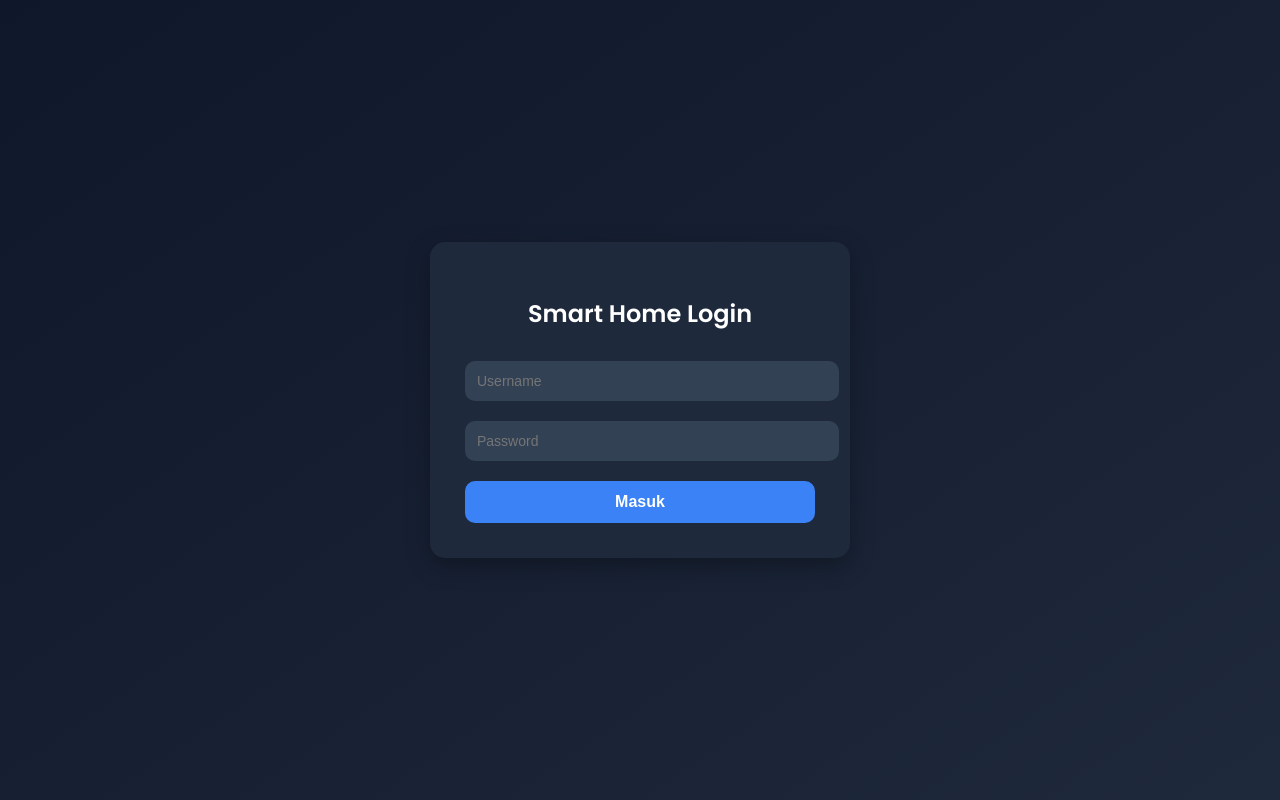
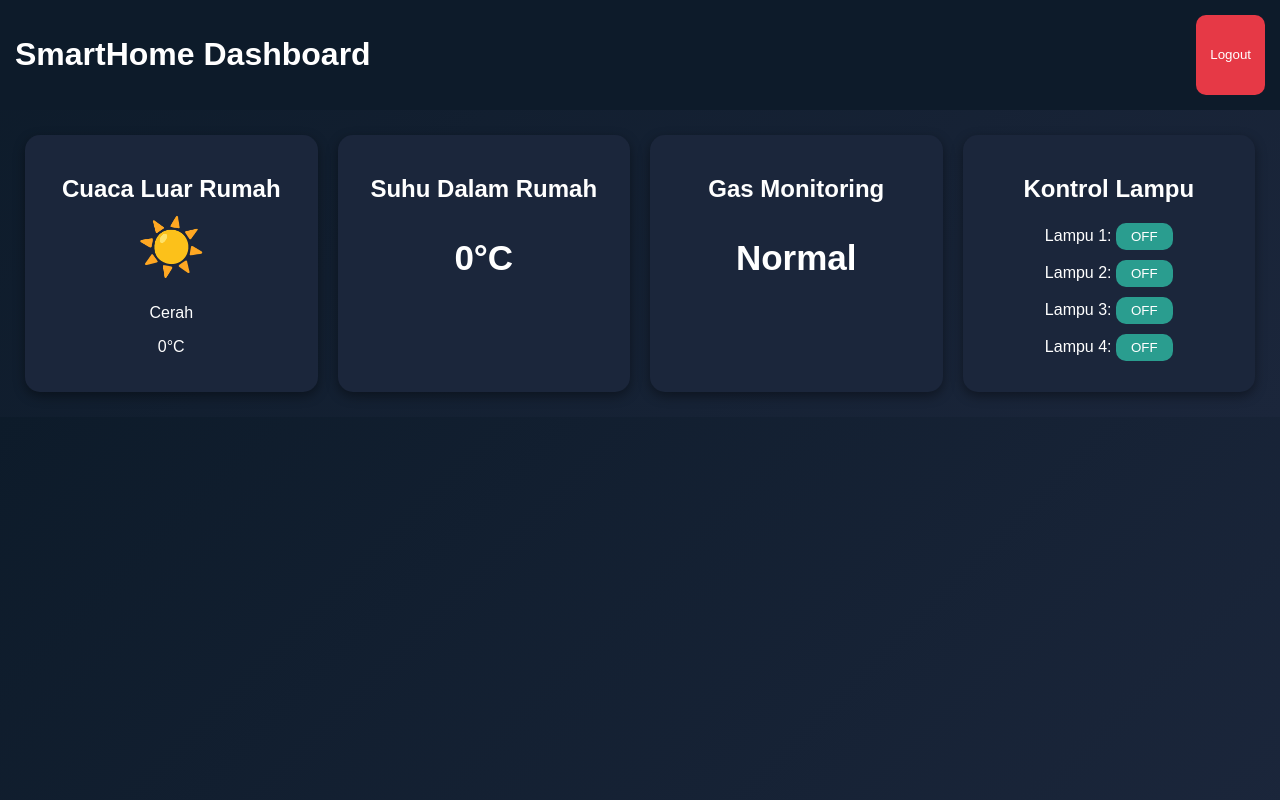
Before and after one commit to ryzengg17-gt/SmartHome-Automation, a website: page index.html in a window 1280 px wide. Drawn offline with Linux system fonts and the light colour scheme.

Commit message:
Add files via upload

```diff
--- a/index.html
+++ b/index.html
@@ -1,35 +1,68 @@
 <!DOCTYPE html>
-<html lang="id">
+<html lang="en">
 <head>
     <meta charset="UTF-8">
-    <title>Login Smart Home</title>
+    <meta name="viewport" content="width=device-width, initial-scale=1.0">
+    <title>SmartHome Dashboard</title>
     <link rel="stylesheet" href="style.css">
 </head>
 <body>
 
-<div class="login-container">
-    <div class="login-box">
-        <h2>Smart Home Login</h2>
+<header class="topbar">
+    <h1>SmartHome Dashboard</h1>
+    <button class="logout-btn" onclick="logout()">Logout</button>
+</header>
 
-        <input id="username" type="text" placeholder="Username">
-        <input id="password" type="password" placeholder="Password">
+<div class="container fade-in">
 
-        <button onclick="login()">Masuk</button>
+    <!-- Cuaca -->
+    <div class="card weather-card">
+        <h2>Cuaca Luar Rumah</h2>
+        <div id="weatherIcon" class="weather-icon">☁️</div>
+        <p id="weatherStatus">Menunggu data...</p>
+        <p id="weatherTemp">0°C</p>
     </div>
+
+    <!-- Suhu Dalam -->
+    <div class="card">
+        <h2>Suhu Dalam Rumah</h2>
+        <p id="indoorTemp" class="big-number">0°C</p>
+    </div>
+
+    <!-- Gas -->
+    <div class="card">
+        <h2>Gas Monitoring</h2>
+        <p id="gasStatus" class="big-number">Normal</p>
+    </div>
+
+    <!-- Lampu -->
+    <div class="card">
+        <h2>Kontrol Lampu</h2>
+
+        <div class="lamp">
+            Lampu 1:
+            <button class="lamp-btn" onclick="toggleLamp(1)" id="lamp1">OFF</button>
+        </div>
+
+        <div class="lamp">
+            Lampu 2:
+            <button class="lamp-btn" onclick="toggleLamp(2)" id="lamp2">OFF</button>
+        </div>
+
+        <div class="lamp">
+            Lampu 3:
+            <button class="lamp-btn" onclick="toggleLamp(3)" id="lamp3">OFF</button>
+        </div>
+
+        <div class="lamp">
+            Lampu 4:
+            <button class="lamp-btn" onclick="toggleLamp(4)" id="lamp4">OFF</button>
+        </div>
+
+    </div>
+
 </div>
 
-<script>
-function login() {
-    const u = document.getElementById("username").value;
-    const p = document.getElementById("password").value;
-
-    if (u === "admin" && p === "1234") {
-        window.location.href = "index.html";
-    } else {
-        alert("Username / Password salah!");
-    }
-}
-</script>
-
+<script src="script.js"></script>
 </body>
 </html>
--- a/script.js
+++ b/script.js
@@ -1,34 +1,53 @@
-// ------------------- LAMPU ------------------------
+/* ===== LOGIN SYSTEM ===== */
+function login() {
+    let user = document.getElementById("username").value;
+    let pass = document.getElementById("password").value;
+
+    if (user === "admin" && pass === "12345") {
+        window.location.href = "index.html";
+    } else {
+        alert("Username atau Password salah!");
+    }
+}
+
+function logout() {
+    window.location.href = "login.html";
+}
+
+/* ===== LAMPU ===== */
 function toggleLamp(id) {
-    const btn = document.getElementById("lamp" + id);
-    const current = btn.classList.contains("on");
+    let btn = document.getElementById("lamp" + id);
 
-    if (current) {
+    if (btn.classList.contains("on")) {
         btn.classList.remove("on");
         btn.innerText = "OFF";
-        fetch(/lamp/${id}/off);
     } else {
         btn.classList.add("on");
         btn.innerText = "ON";
-        fetch(/lamp/${id}/on);
     }
 }
 
-// ------------------- UPDATE SENSOR ------------------------
-async function loadData() {
-    try {
-        const r = await fetch("/data");
-        const data = await r.json();
+/* ===== CUACA (DEMO SAAT BELUM ADA SENSOR) ===== */
+function updateWeather(status) {
+    const icon = document.getElementById("weatherIcon");
+    const text = document.getElementById("weatherStatus");
 
-        document.getElementById("cuaca").innerHTML = data.cuaca;
-        document.getElementById("suhuDalam").innerHTML = data.suhuDalam + " °C";
-        document.getElementById("suhuLuar").innerHTML = data.suhuLuar + " °C";
-        document.getElementById("gas").innerHTML = data.gas;
+    if (!icon || !text) return;
 
-    } catch(e) {
-        console.log("Gagal mengambil data");
+    if (status === "rain") {
+        icon.innerHTML = "🌧️";
+        text.innerText = "Hujan";
+    } else if (status === "sun") {
+        icon.innerHTML = "☀️";
+        text.innerText = "Cerah";
+    } else if (status === "cloud") {
+        icon.innerHTML = "☁️";
+        text.innerText = "Mendung";
     }
 }
 
-setInterval(loadData, 2000);
-loadData();
+// contoh animasi demo
+setInterval(() => {
+    let w = ["rain", "sun", "cloud"];
+    updateWeather(w[Math.floor(Math.random()*3)]);
+}, 5000);
--- a/style.css
+++ b/style.css
@@ -1,130 +1,134 @@
-/* GOOGLE FONT */
-@import url('https://fonts.googleapis.com/css2?family=Poppins:wght@300;400;500;600;700&display=swap');
-
-/* GLOBAL */
+/* ===== GLOBAL ===== */
 body {
+    font-family: "Poppins", sans-serif;
     margin: 0;
-    font-family: 'Poppins', sans-serif;
-    background: linear-gradient(145deg, #0f172a, #1e293b);
+    background: linear-gradient(135deg, #0d1b2a, #1b263b);
     color: white;
 }
 
-/* LOGIN PAGE ------------------------------------------------------- */
-.login-container {
-    width: 100%;
-    height: 100vh;
+/* Animasi Fade */
+.fade-in {
+    animation: fadeIn 0.8s ease;
+}
+@keyframes fadeIn {
+    from { opacity: 0; transform: translateY(15px); }
+    to { opacity: 1; transform: translateY(0); }
+}
+
+/* ===== LOGIN PAGE ===== */
+.login-body {
     display: flex;
     justify-content: center;
     align-items: center;
+    height: 100vh;
 }
 
-.login-box {
-    background: #1e293b;
-    padding: 35px;
-    width: 350px;
+.login-container {
+    background: #1b263b;
+    padding: 30px;
     border-radius: 15px;
-    box-shadow: 0 8px 25px rgba(0,0,0,0.3);
-    animation: fadeIn 0.7s ease;
+    width: 320px;
+    text-align: center;
+    box-shadow: 0 4px 20px rgba(0,0,0,0.5);
 }
 
-.login-box h2 {
-    text-align: center;
+.login-title {
     margin-bottom: 20px;
-    font-weight: 600;
 }
 
 .login-box input {
     width: 100%;
-    padding: 12px;
-    margin: 10px 0;
-    border-radius: 10px;
+    padding: 10px;
+    margin: 8px 0;
     border: none;
-    background: #334155;
-    color: white;
-    outline: none;
-    font-size: 14px;
-    transition: 0.3s;
+    border-radius: 8px;
 }
 
-.login-box input:focus {
-    background: #475569;
+.login-btn {
+    width: 100%;
+    padding: 10px;
+    margin-top: 15px;
+    border: none;
+    border-radius: 10px;
+    background: #00a8e8;
+    color: white;
+    font-size: 16px;
+    cursor: pointer;
 }
 
-.login-box button {
-    width: 100%;
-    padding: 12px;
+.login-btn:hover {
+    background: #0077b6;
+}
+
+.login-footer {
+    margin-top: 15px;
+    font-size: 12px;
+    opacity: 0.7;
+}
+
+/* ===== DASHBOARD ===== */
+.topbar {
+    padding: 15px;
+    background: #0d1b2a;
+    display: flex;
+    justify-content: space-between;
+}
+
+.logout-btn {
+    background: #e63946;
     border: none;
-    background: #3b82f6;
+    padding: 8px 14px;
     border-radius: 10px;
     color: white;
-    font-size: 16px;
-    margin-top: 10px;
     cursor: pointer;
-    font-weight: 600;
-    transition: 0.2s;
 }
 
-.login-box button:hover {
-    background: #2563eb;
-}
-
-/* DASHBOARD -------------------------------------------------------- */
-
-.header-title {
-    text-align: center;
-    padding: 20px;
-    font-size: 28px;
-    font-weight: 600;
-}
-
-.dashboard {
+.container {
     display: grid;
-    padding: 20px;
+    grid-template-columns: repeat(auto-fit, minmax(230px, 1fr));
     gap: 20px;
-    grid-template-columns: repeat(auto-fit, minmax(250px, 1fr));
+    padding: 25px;
 }
 
 .card {
-    background: #1e293b;
+    background: #1b263b;
     padding: 20px;
     border-radius: 15px;
-    box-shadow: 0 5px 20px rgba(0,0,0,0.3);
-    animation: fadeIn 0.7s;
+    box-shadow: 0 4px 12px rgba(0,0,0,0.4);
+    text-align: center;
 }
 
-.card h3 {
-    margin: 0;
-    font-size: 20px;
-    font-weight: 600;
+.big-number {
+    font-size: 35px;
+    font-weight: bold;
 }
 
-.value {
-    font-size: 40px;
-    margin-top: 15px;
-    font-weight: 700;
-    text-align: right;
+/* Weather Icon */
+.weather-icon {
+    font-size: 55px;
+    margin: 10px 0;
+    animation: float 2s infinite ease-in-out;
 }
 
-.btn-toggle {
-    width: 100%;
-    padding: 12px;
-    background: #dc2626;
+@keyframes float {
+    0%, 100% { transform: translateY(0); }
+    50% { transform: translateY(-8px); }
+}
+
+/* Lamp Control */
+.lamp {
+    margin: 10px 0;
+}
+
+.lamp-btn {
+    padding: 6px 15px;
     border: none;
     border-radius: 10px;
+    cursor: pointer;
+    background: #2a9d8f;
     color: white;
-    font-size: 18px;
-    cursor: pointer;
-    margin-top: 15px;
-    transition: 0.2s;
 }
 
-.btn-toggle.on {
-    background: #16a34a;
+.lamp-btn.on {
+    background: #06d6a0;
 }
-
-/* ANIMASI -------------------------------------------------------- */
-
-@keyframes fadeIn {
-    from { opacity: 0; transform: translateY(15px); }
-    to   { opacity: 1; transform: translateY(0); }
-}
```
Also changed, not shown: login.html (added, +25 -0 lines).
